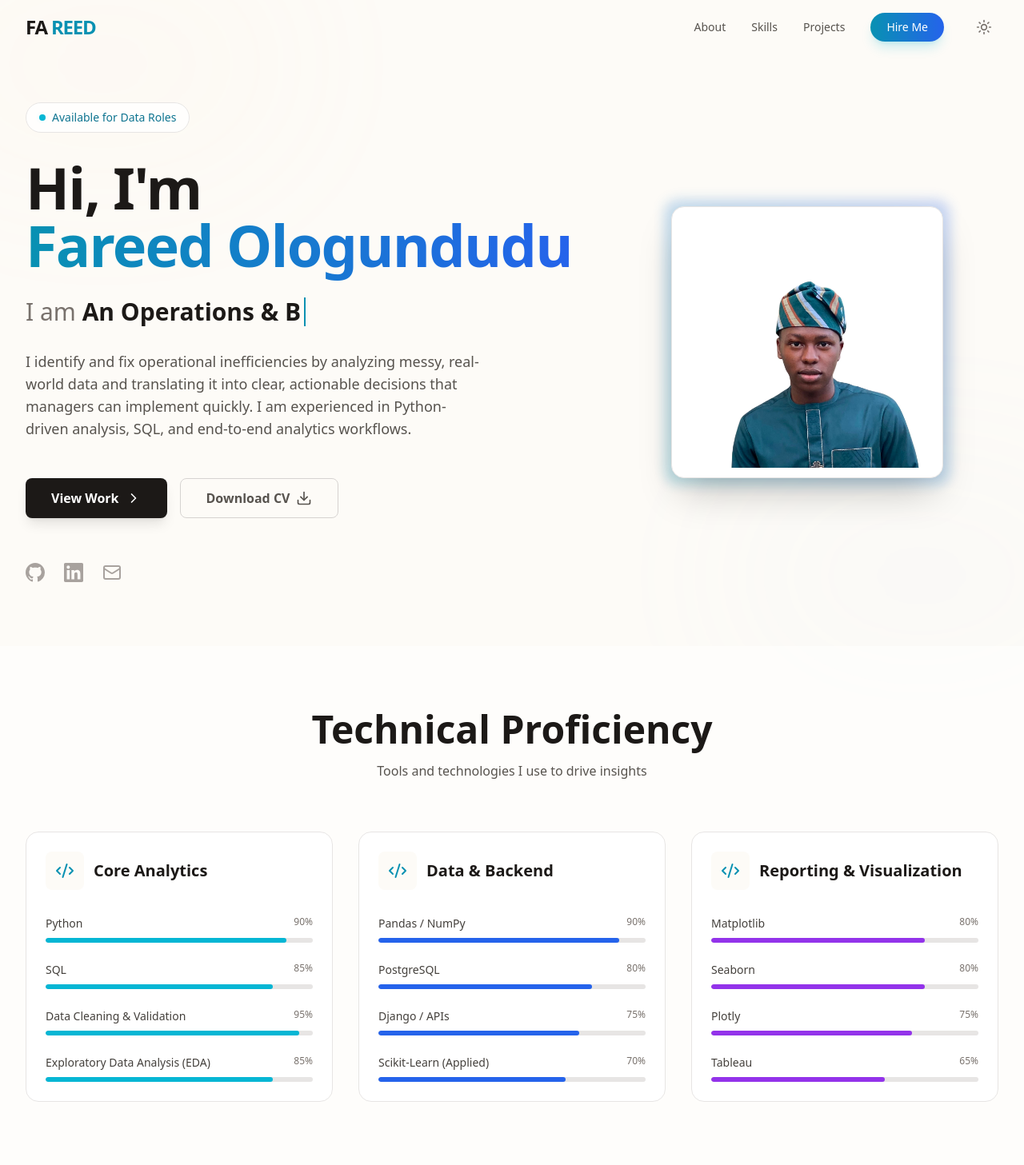
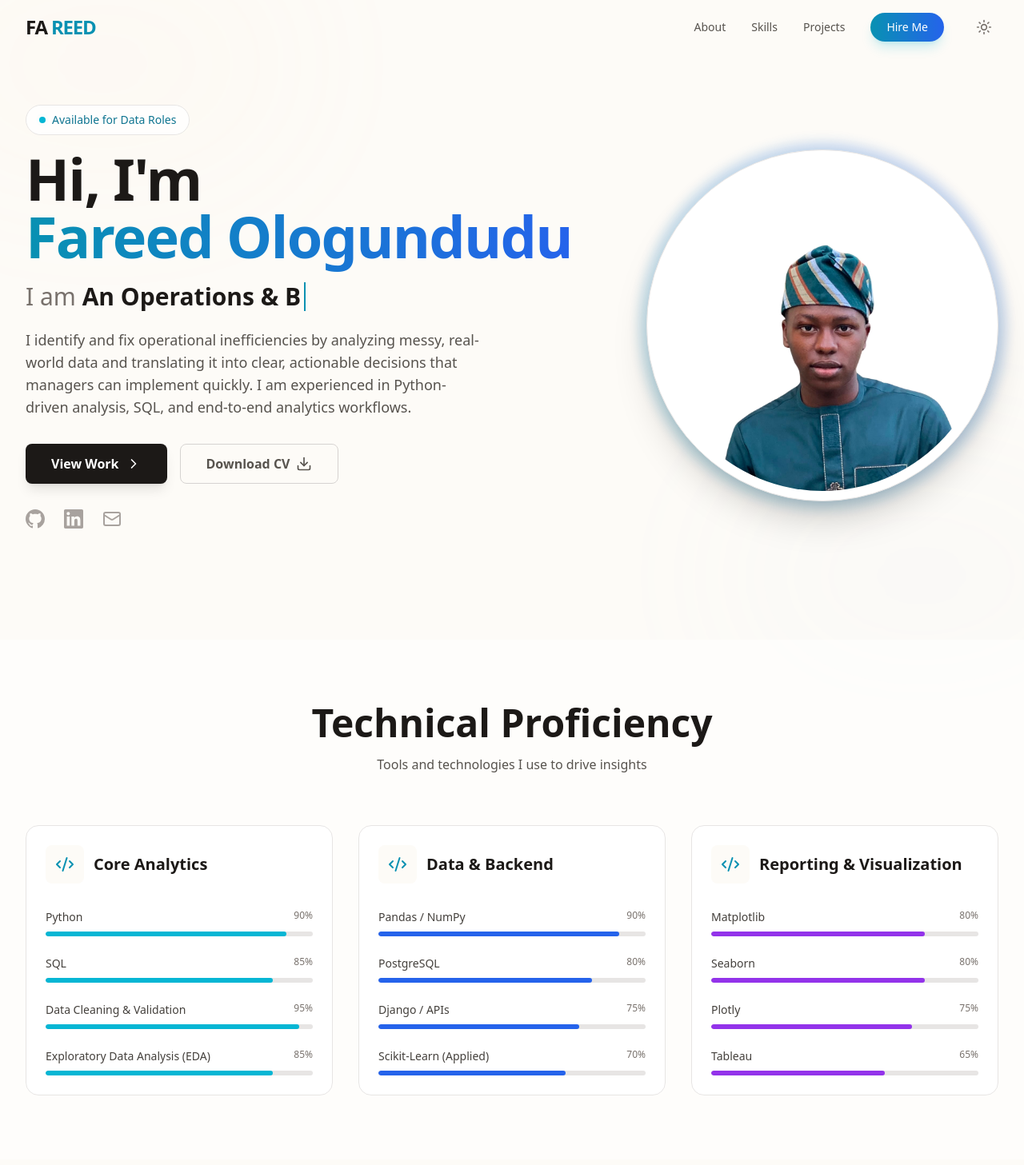
Before and after one commit to Fareed04/portfolio, a Django app: page / in a window 1280 px wide. Shown: the top 1457 px of the page at 80% size. Run offline with Django 5.2, Linux system fonts and the light colour scheme; some libraries are stand-ins or nearby versions.

Commit message:
fix(hero): match profile frame motif and align with header baseline

```diff
--- a/home/templates/home/home.html
+++ b/home/templates/home/home.html
@@ -96,11 +96,12 @@
         </div>
     </nav>
 
-    <section id="about" class="relative pt-32 pb-20 px-4 sm:px-6 lg:px-8 max-w-7xl mx-auto min-h-screen flex items-center">
-        <div class="w-full grid grid-cols-1 lg:grid-cols-12 gap-12 items-center z-10">
+    <section id="about" class="relative pt-32 pb-20 px-4 sm:px-6 lg:px-8 max-w-7xl mx-auto min-h-screen flex items-center overflow-x-hidden">
+        <div class="w-full grid grid-cols-1 lg:grid-cols-12 gap-12 items-start z-10">
 
-            <div class="lg:col-span-7 space-y-8 text-center lg:text-left flex flex-col justify-center min-h-[50vh] lg:min-h-0">
-                <div class="reveal flex justify-center lg:justify-start">
+            <div class="lg:col-span-7 text-center lg:text-left flex flex-col justify-start min-h-[50vh] lg:min-h-0 relative">
+
+                <div class="reveal flex justify-center lg:justify-start mb-6 lg:absolute lg:-top-14 lg:left-0 w-full">
                     <div class="inline-flex items-center space-x-2 bg-white/80 dark:bg-gray-900/80 backdrop-blur border border-stone-200 dark:border-gray-700 px-4 py-2 rounded-full text-sm font-medium text-cyan-700 dark:text-cyan-400">
                         <span class="relative flex h-2 w-2">
                             <span class="animate-ping absolute inline-flex h-full w-full rounded-full bg-cyan-400 opacity-75"></span>
@@ -110,27 +111,27 @@
                     </div>
                 </div>
 
-                <div class="reveal" style="transition-delay: 100ms;">
+                <div class="reveal mb-6" style="transition-delay: 100ms;">
                     <h1 class="text-4xl sm:text-5xl md:text-7xl font-bold tracking-tight text-stone-900 dark:text-white leading-tight">
                         Hi, I'm <br/>
                         <span class="text-transparent bg-clip-text bg-gradient-to-r from-cyan-600 to-blue-600 dark:from-cyan-400 dark:to-blue-500">{{ profile.name }}</span>
                     </h1>
                 </div>
 
-                <div class="reveal flex justify-center lg:justify-start" style="transition-delay: 200ms;">
+                <div class="reveal flex justify-center lg:justify-start mb-6" style="transition-delay: 200ms;">
                     <div class="h-8 text-xl md:text-3xl text-stone-500 dark:text-gray-400 font-light flex items-center">
                         I am&nbsp;
                         <span id="typewriter" class="text-stone-900 dark:text-gray-100 font-semibold border-r-2 border-cyan-600 dark:border-cyan-400 pr-1"></span>
                     </div>
                 </div>
 
-                <div class="reveal" style="transition-delay: 300ms;">
+                <div class="reveal mb-8" style="transition-delay: 300ms;">
                     <p class="text-base md:text-lg text-stone-600 dark:text-gray-400 max-w-xl mx-auto lg:mx-0 leading-relaxed">
                         {{ profile.about }}
                     </p>
                 </div>
 
-                <div class="reveal flex justify-center lg:justify-start flex-wrap gap-4 pt-4" style="transition-delay: 400ms;">
+                <div class="reveal flex justify-center lg:justify-start flex-wrap gap-4 mb-8" style="transition-delay: 400ms;">
                     <a href="#projects" class="bg-stone-900 dark:bg-white text-white dark:text-gray-950 hover:bg-cyan-800 dark:hover:bg-cyan-50 px-8 py-3 rounded-lg font-bold transition-all transform hover:-translate-y-1 flex items-center gap-2 shadow-lg">
                         View Work <i data-lucide="chevron-right" class="w-5 h-5"></i>
                     </a>
@@ -140,30 +141,25 @@
                     </a>
                 </div>
 
-                <div class="reveal flex justify-center lg:justify-start items-center gap-6 pt-6 text-stone-400 dark:text-gray-500" style="transition-delay: 500ms;">
+                <div class="reveal flex justify-center lg:justify-start items-center gap-6 text-stone-400 dark:text-gray-500" style="transition-delay: 500ms;">
                     <a href="{{ profile.github }}" class="inline-block hover:text-cyan-600 dark:hover:text-cyan-400 hover:scale-110 transition-all">
-                        <svg xmlns="http://www.w3.org/2000/svg" class="w-6 h-6" fill="currentColor" viewBox="0 0 24 24">
-                            <path d="M12 0C5.37 0 0 5.37 0 12c0 5.31 3.435 9.795 8.205 11.385.6.105.825-.255.825-.57 0-.285-.015-1.23-.015-2.235-3.015.555-3.795-.735-4.035-1.41-.135-.345-.72-1.41-1.23-1.695-.42-.225-1.02-.78-.015-.795.945-.015 1.62.87 1.845 1.23 1.08 1.815 2.805 1.305 3.495.99.105-.78.42-1.305.765-1.605-2.67-.3-5.46-1.335-5.46-5.925 0-1.305.465-2.385 1.23-3.225-.12-.3-.54-1.53.12-3.18 0 0 1.005-.315 3.3 1.23.96-.27 1.98-.405 3-.405s2.04.135 3 .405c2.295-1.56 3.3-1.23 3.3-1.23.66 1.65.24 2.88.12 3.18.765.84 1.23 1.905 1.23 3.225 0 4.605-2.805 5.625-5.475 5.925.435.375.81 1.095.81 2.22 0 1.605-.015 2.895-.015 3.3 0 .315.225.69.825.57A12.02 12.02 0 0 0 24 12c0-6.63-5.37-12-12-12z"/>
-                        </svg>
+                        <svg xmlns="http://www.w3.org/2000/svg" class="w-6 h-6" fill="currentColor" viewBox="0 0 24 24"><path d="M12 0C5.37 0 0 5.37 0 12c0 5.31 3.435 9.795 8.205 11.385.6.105.825-.255.825-.57 0-.285-.015-1.23-.015-2.235-3.015.555-3.795-.735-4.035-1.41-.135-.345-.72-1.41-1.23-1.695-.42-.225-1.02-.78-.015-.795.945-.015 1.62.87 1.845 1.23 1.08 1.815 2.805 1.305 3.495.99.105-.78.42-1.305.765-1.605-2.67-.3-5.46-1.335-5.46-5.925 0-1.305.465-2.385 1.23-3.225-.12-.3-.54-1.53.12-3.18 0 0 1.005-.315 3.3 1.23.96-.27 1.98-.405 3-.405s2.04.135 3 .405c2.295-1.56 3.3-1.23 3.3-1.23.66 1.65.24 2.88.12 3.18.765.84 1.23 1.905 1.23 3.225 0 4.605-2.805 5.625-5.475 5.925.435.375.81 1.095.81 2.22 0 1.605-.015 2.895-.015 3.3 0 .315.225.69.825.57A12.02 12.02 0 0 0 24 12c0-6.63-5.37-12-12-12z"/></svg>
                     </a>
-
                     <a href="{{ profile.linkedin }}" class="inline-block hover:text-cyan-600 dark:hover:text-cyan-400 hover:scale-110 transition-all">
-                        <svg xmlns="http://www.w3.org/2000/svg" class="w-6 h-6" fill="currentColor" viewBox="0 0 24 24">
-                            <path d="M20.447 20.452h-3.554v-5.569c0-1.328-.027-3.037-1.852-3.037-1.853 0-2.136 1.445-2.136 2.939v5.667H9.351V9h3.414v1.561h.046c.477-.9 1.637-1.85 3.37-1.85 3.601 0 4.267 2.37 4.267 5.455v6.286zM5.337 7.433a2.062 2.062 0 0 1-2.063-2.065 2.064 2.064 0 1 1 2.063 2.065zm1.782 13.019H3.555V9h3.564v11.452zM22.225 0H1.771C.792 0 0 .774 0 1.729v20.542C0 23.227.792 24 1.771 24h20.451C23.2 24 24 23.227 24 22.271V1.729C24 .774 23.2 0 22.222 0h.003z"/>
-                        </svg>
+                        <svg xmlns="http://www.w3.org/2000/svg" class="w-6 h-6" fill="currentColor" viewBox="0 0 24 24"><path d="M20.447 20.452h-3.554v-5.569c0-1.328-.027-3.037-1.852-3.037-1.853 0-2.136 1.445-2.136 2.939v5.667H9.351V9h3.414v1.561h.046c.477-.9 1.637-1.85 3.37-1.85 3.601 0 4.267 2.37 4.267 5.455v6.286zM5.337 7.433a2.062 2.062 0 0 1-2.063-2.065 2.064 2.064 0 1 1 2.063 2.065zm1.782 13.019H3.555V9h3.564v11.452zM22.225 0H1.771C.792 0 0 .774 0 1.729v20.542C0 23.227.792 24 1.771 24h20.451C23.2 24 24 23.227 24 22.271V1.729C24 .774 23.2 0 22.222 0h.003z"/></svg>
                     </a>
                     <a href="mailto:{{ profile.email }}" class="inline-block hover:text-cyan-600 dark:hover:text-cyan-400 hover:scale-110 transition-all"><i data-lucide="mail" class="w-6 h-6"></i></a>
                 </div>
             </div>
 
-            <div class="lg:col-span-5 flex justify-center items-center reveal" style="transition-delay: 200ms;">
-                <div class="relative group max-w-[280px] sm:max-w-[340px] w-full aspect-square flex items-center justify-center">
-                    <div class="absolute -inset-2 bg-gradient-to-tr from-cyan-600 to-blue-600 rounded-2xl blur opacity-25 group-hover:opacity-40 transition duration-500"></div>
+            <div class="lg:col-span-5 flex justify-center lg:justify-end items-start reveal" style="transition-delay: 200ms;">
+                <div class="relative group max-w-[360px] sm:max-w-[440px] w-full aspect-square flex items-center justify-center">
+                    <div class="absolute -inset-2 bg-gradient-to-tr from-cyan-600 to-blue-600 rounded-full blur opacity-25 group-hover:opacity-40 transition duration-500"></div>
 
-                    <div class="w-full h-full rounded-2xl overflow-hidden border border-stone-200 dark:border-gray-800 bg-white dark:bg-gray-900 p-3 shadow-2xl relative z-10 flex items-center justify-center">
+                    <div class="w-full h-full rounded-full overflow-hidden border border-stone-200 dark:border-gray-800 bg-white dark:bg-gray-900 p-3 shadow-2xl relative z-10 flex items-center justify-center">
                         <img src="{% static 'home/profile.jpeg' %}"
-                             alt="{{ profile.name }}"
-                             class="w-full h-full object-cover rounded-xl filter contrast-[1.01] saturate-[1.02]">
+                            alt="{{ profile.name }}"
+                            class="w-full h-full object-cover rounded-full filter contrast-[1.01] saturate-[1.02]">
                     </div>
                 </div>
             </div>
```
